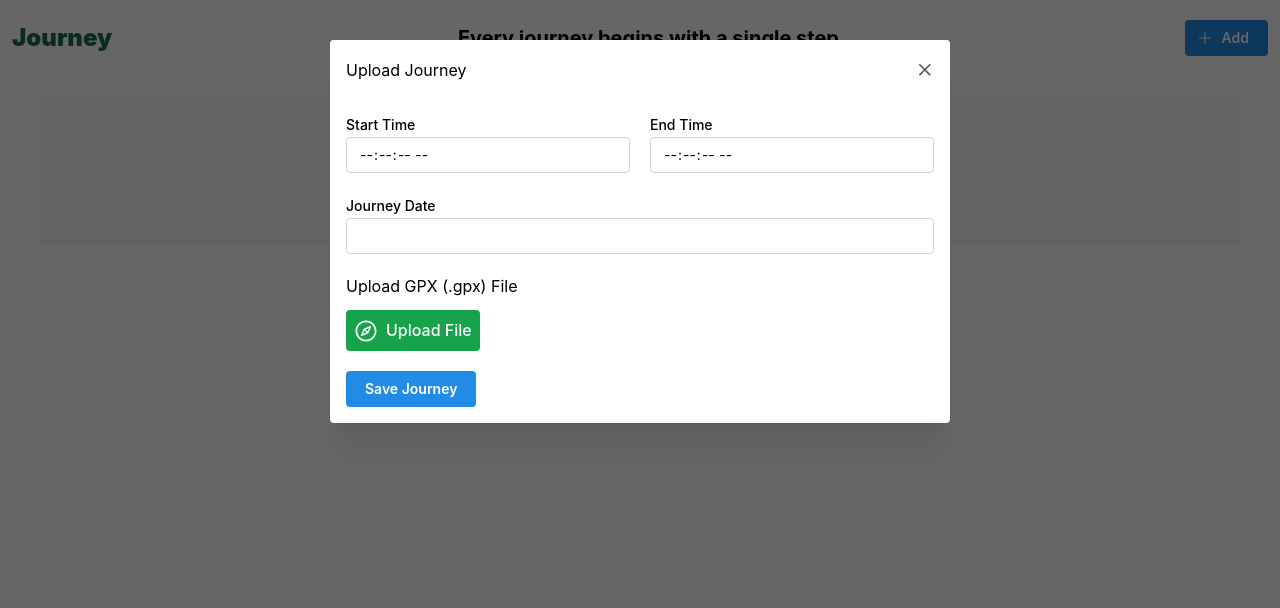
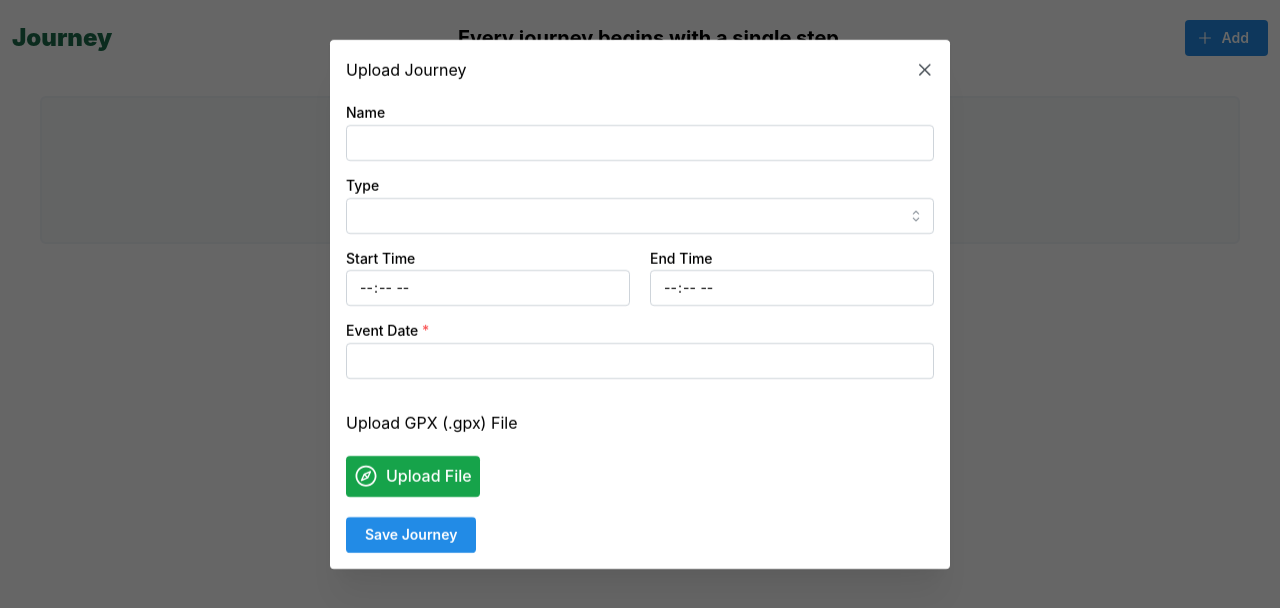
Before and after one commit to ArjunXvarma/team-project-team-26, a Next.js app in the folder frontend/: page /journeys in a window 1280 px wide. Both pictures are taken after a click on the button "Add". Shown: the top 608 px of the page. Built offline with nearby package versions, Linux system fonts and the light colour scheme.

Commit message:
Added GPX API to frontend

```diff
--- a/frontend/src/app/journeys/page.tsx
+++ b/frontend/src/app/journeys/page.tsx
@@ -1,12 +1,13 @@
 "use client";
 import "@mantine/dates/styles.css";
+import dayjs from "dayjs";
 import Cookie from "js-cookie";
 import router from "next/router";
 import GPXparser from "gpxparser";
 import { API_URL } from "@/constants";
 import { GrAdd } from "react-icons/gr";
 import { BiSolidError } from "react-icons/bi";
-import { Button, Modal } from "@mantine/core";
+import { Button, Loader, Modal, Select, TextInput } from "@mantine/core";
 import { useDisclosure } from "@mantine/hooks";
 import { ChangeEvent, useState } from "react";
 import { GiPathDistance } from "react-icons/gi";
@@ -14,27 +15,37 @@ import { AiOutlineCompass } from "react-icons/ai";
 import { DateInput, TimeInput } from "@mantine/dates";
 import { notifications } from "@mantine/notifications";
 import { IoMdCheckmarkCircleOutline } from "react-icons/io";
+import { useForm } from "@mantine/form";
 
 export default function Journeys() {
+  const validTypes = ["Run", "Walk", "Cycle"];
   const [loading, setLoading] = useState(false);
+  const [gpxLoading, setGPXLoading] = useState(false);
   const [opened, { open, close }] = useDisclosure(false);
-  const [fileUploadError, setFileUploadError] = useState("");
+  const [fileUploadStatus, setFileUploadStatus] = useState<{
+    type: "success" | "error";
+    msg: String;
+  } | null>();
 
-  const [gpxData, setGpxData] = useState<{
-    startTime: String | null;
-    endTime: String | null;
-    date: Date | null;
-    coordinates: number[][] | null;
-  }>({
-    date: null,
-    endTime: null,
-    startTime: null,
-    coordinates: null,
+  const form = useForm({
+    initialValues: {
+      name: "",
+      type: "",
+      points: [],
+      endTime: "",
+      startTime: "",
+      eventDate: null,
+      totalDistance: -1,
+      elevation: { min: -1, max: -1, avg: -1 },
+    },
   });
 
   const handleFile = (e: ChangeEvent<HTMLInputElement>) => {
+    setGPXLoading(true);
+    setFileUploadStatus(null);
     if (e.target.files === null || e.target.files.length === 0) {
-      setFileUploadError("Please upload a valid .gpx File");
+      setGPXLoading(false);
+      setFileUploadStatus({ type: "error", msg: "Please upload a valid GPX file" });
       return;
     }
 
@@ -54,46 +65,108 @@ export default function Journeys() {
         }
         const gpx = new GPXparser();
         gpx.parse(rawData as string);
-        console.log(gpx);
-
-        const coordinates = gpx.tracks[0].points.map((val) => [val.lat, val.lon, val.ele]);
-        setGpxData((val) => ({ ...val, coordinates: coordinates }));
+        const track = gpx.tracks[0];
+        form.setFieldValue("elevation", {
+          min: track.elevation.min,
+          max: track.elevation.max,
+          avg: track.elevation.avg,
+        });
+        form.setFieldValue("totalDistance", track.distance.total);
+        form.setFieldValue(
+          "points",
+          track.points.map((val) => ({ lat: val.lat, lon: val.lon, ele: val.ele } as never))
+        );
       };
       reader.readAsText(file);
     }
+    setFileUploadStatus({ type: "success", msg: "File Uploaded" });
+    setGPXLoading(false);
+  };
+
+  // Check if start and end times are valid
+  const isValidTime = (hour: number, minute: number) => {
+    return (
+      !isNaN(hour) && !isNaN(minute) && hour >= 0 && hour < 24 && minute >= 0 && minute < 60
+    );
+  };
+
+  const validateForm = () => {
+    let exitCode = 0;
+
+    // validate name
+    if (form.values.name === "") {
+      form.setFieldError("name", "Enter a valid name for the journey");
+      exitCode = 1;
+    }
+
+    // validate type
+    if (!validTypes.includes(form.values.type)) {
+      form.setFieldError("type", "Select a valid type for the journey");
+      exitCode = 1;
+    }
+
+    // check time input
+    // Parse start and end times
+    const [startHour, startMinute] = form.values.startTime.split(":").map(Number);
+    const [endHour, endMinute] = form.values.endTime.split(":").map(Number);
+
+    const validStartTime = isValidTime(startHour, startMinute);
+    const validEndTime = isValidTime(endHour, endMinute);
+
+    if (!validStartTime) {
+      form.setFieldError("startTime", "Enter a valid start time");
+      exitCode = 1;
+    }
+
+    if (!validEndTime) {
+      form.setFieldError("endTime", "Enter a valid end time");
+      exitCode = 1;
+    }
+
+    if (validStartTime && validEndTime) {
+      const startDate = new Date();
+      startDate.setHours(startHour, startMinute);
+
+      const endDate = new Date();
+      endDate.setHours(endHour, endMinute);
+
+      // Check if start time is before end time
+      if (startDate >= endDate) {
+        form.setFieldError("endTime", "End time must be after the start time");
+        exitCode = 1;
+      }
+    }
+
+    // validate date
+    if (form.values.eventDate === null) {
+      form.setFieldError("eventDate", "Enter a valid date");
+      exitCode = 1;
+    }
+
+    if (form.values.points.length === 0) {
+      setFileUploadStatus({ type: "error", msg: "Please upload a valid GPX file" });
+      exitCode = 1;
+    }
+
+    return exitCode;
   };
 
   const submit = async () => {
     setLoading(true);
 
-    if (
-      gpxData.date == null ||
-      gpxData.endTime == null ||
-      gpxData.startTime == null ||
-      gpxData.coordinates == null
-    ) {
-      notifications.show({
-        color: "red",
-        title: "Server Error",
-        icon: <BiSolidError />,
-        message: "Please enter valid data before submitting the form.",
-      });
+    if (validateForm() !== 0) {
       setLoading(false);
       return;
     }
 
+    // Get authorization token
     const token = Cookie.get("token");
     try {
       const response = await fetch(`${API_URL}/create_journey`, {
         method: "POST",
         credentials: "include",
         headers: { "Content-Type": "application/json", Authorization: `Bearer ${token}` },
-        body: JSON.stringify({
-          endTime: gpxData.endTime,
-          dateCreated: "15-09-2024",
-          startTime: gpxData.startTime,
-          gpxData: JSON.stringify({ coordinates: gpxData.coordinates }),
-        }),
+        body: JSON.stringify({ ...form.values, dateCreated: form.values.eventDate }),
       });
 
       const data = await response.json();
@@ -122,39 +195,57 @@ export default function Journeys() {
       </div>
       <div className="flex justify-center items-center gap-5 mt-10 py-10 mx-10 border-2 rounded-md border-slate-100 bg-slate-50 text-slate-400">
         <GiPathDistance size={64} />
-        <h2>You haven't taken a journey yet</h2>
+        <h2 className="text-xs md:text-lg">You haven't taken a journey yet</h2>
       </div>
       <Modal opened={opened} onClose={close} title="Upload Journey" size="lg">
-        <h1 className="my-3 font-bold text-red-600">{fileUploadError}</h1>
+        <div className="flex flex-col gap-3">
+          <TextInput label="Name" {...form.getInputProps("name")} />
+          <Select label="Type" data={validTypes} {...form.getInputProps("type")} />
           <div className="flex justify-between gap-5">
             <TimeInput
-            withSeconds
+              label="Start Time"
               className="w-full"
-            label="Start Time"
-            placeholder="Start Time"
-            onChange={(e) => setGpxData((val) => ({ ...val, startTime: e.target.value }))}
+              {...form.getInputProps("startTime")}
             />
             <TimeInput
-            withSeconds
               label="End Time"
               className="w-full"
-            placeholder="End Time"
-            onChange={(e) => setGpxData((val) => ({ ...val, endTime: e.target.value }))}
+              {...form.getInputProps("endTime")}
             />
           </div>
           <DateInput
-          className="my-5"
-          label="Journey Date"
-          onChange={(e) => setGpxData((val) => ({ ...val, date: e }))}
+            required
+            clearable
+            label="Event Date"
+            valueFormat="DD MMMM YYYY"
+            className="w-full cursor-pointer"
+            {...form.getInputProps("eventDate")}
+            maxDate={dayjs(new Date()).toDate()}
+            style={{ caretColor: "transparent" }}
+            onKeyDown={(e) => e.preventDefault()}
+            minDate={dayjs(new Date(1920, 0, 1)).toDate()}
           />
-        <label htmlFor="fileInput">
+          <label htmlFor="fileInput" className="mt-5">
             Upload GPX (.gpx) File
-          <div className="bg-green-600 text-white font-medium flex gap-2 w-fit items-center p-2 rounded mt-3">
+            {fileUploadStatus ? (
+              <p
+                className={`text-xs class text-${
+                  fileUploadStatus.type == "error" ? "[#FA5252]" : "primary"
+                }`}
+              >
+                {fileUploadStatus.msg}
+              </p>
+            ) : null}
+            <div className="mt-5 flex items-center gap-3">
+              {gpxLoading && <Loader size="sm" color="green" />}
+              <div className="bg-green-600 text-white font-medium flex gap-2 w-fit items-center p-2 rounded">
                 <AiOutlineCompass size={24} />
                 <p className="">Upload File</p>
                 <input hidden type="file" id="fileInput" onChange={handleFile} accept=".gpx" />
               </div>
+            </div>
           </label>
+        </div>
         <Button
           onClick={submit}
           loading={loading}
```
Lines whose indentation alone changed are shown as unchanged.
